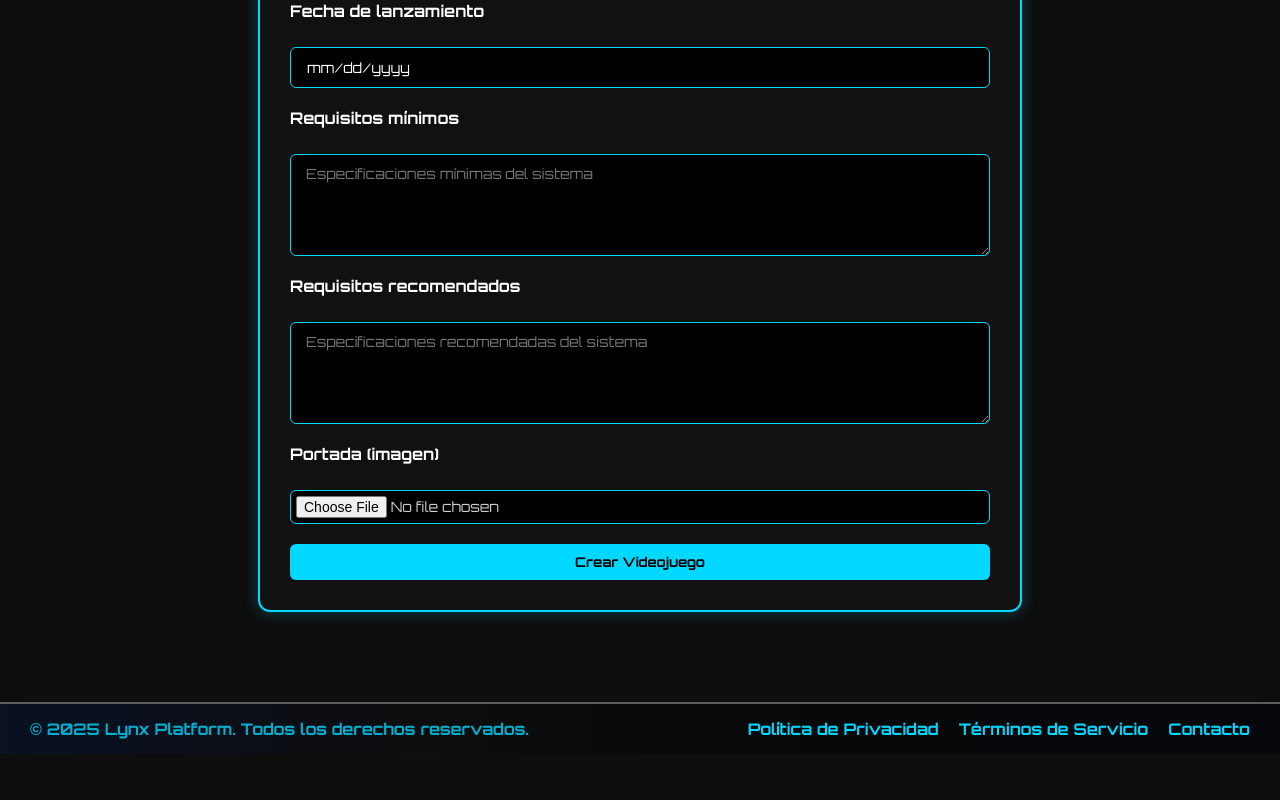
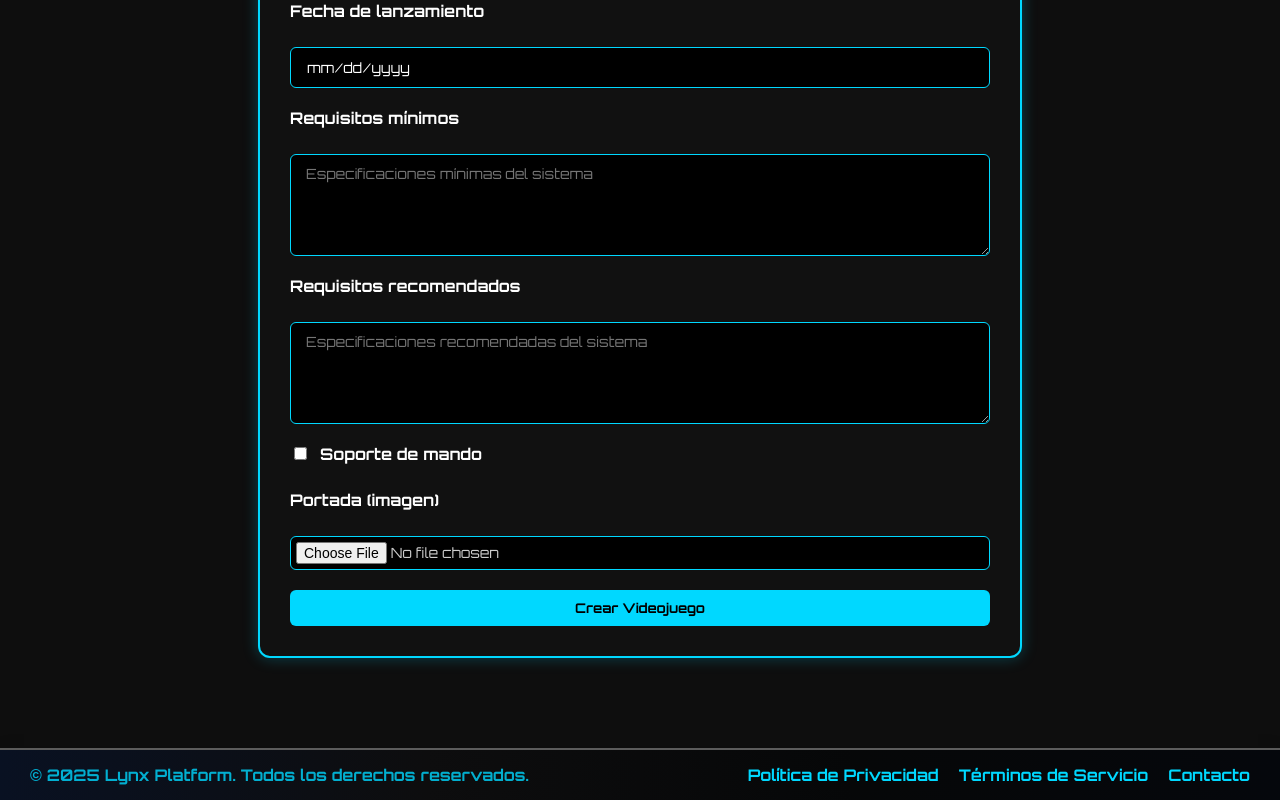
Before and after one commit to RyomenDAW/lynx-frontend, an Angular app: page /tienda/crear in a window 1280 px wide. Shown: the part 1005-1805 px from the top of the page. Before the commit the page ends 1759 px from the top, so only its background shows below. Built offline with nearby package versions, Linux system fonts and the light colour scheme.

Commit message:
tiro enboca

```diff
--- a/src/app/pages/tienda/crear/crear.component.html
+++ b/src/app/pages/tienda/crear/crear.component.html
@@ -72,6 +72,16 @@
       Los requisitos recomendados son obligatorios.
     </div>
 
+    <!-- Soporte de mando -->
+<label class="checkbox-group">
+  <input type="checkbox" formControlName="soporte_mando" />
+  Soporte de mando
+</label>
+
+<!-- Campo oculto disponible -->
+<input type="hidden" formControlName="disponible" />
+
+
     <!-- Imagen -->
     <label>Portada (imagen)</label>
     <input type="file" (change)="onImageChange($event)" accept="image/*" />
--- a/src/app/pages/tienda/crear/crear.component.ts
+++ b/src/app/pages/tienda/crear/crear.component.ts
@@ -35,8 +35,11 @@ export class CrearVideojuegoComponent {
       fecha_lanzamiento: ['', Validators.required],
       requisitos_minimos: ['', [Validators.required, Validators.minLength(5)]],
       requisitos_recomendados: ['', [Validators.required, Validators.minLength(5)]],
+      soporte_mando: [false],             // ✅ CHECKBOX OPCIONAL
+      disponible: [true],                 // ✅ SIEMPRE TRUE
       imagen_portada: [null]
     });
+
   }
 
   onImageChange(event: Event) {
```
